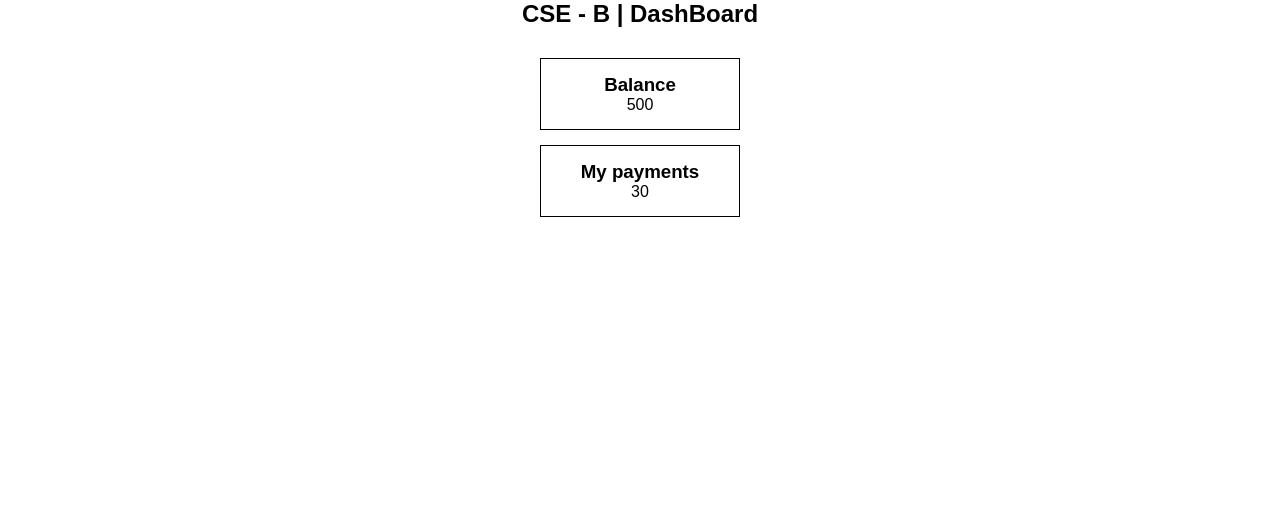
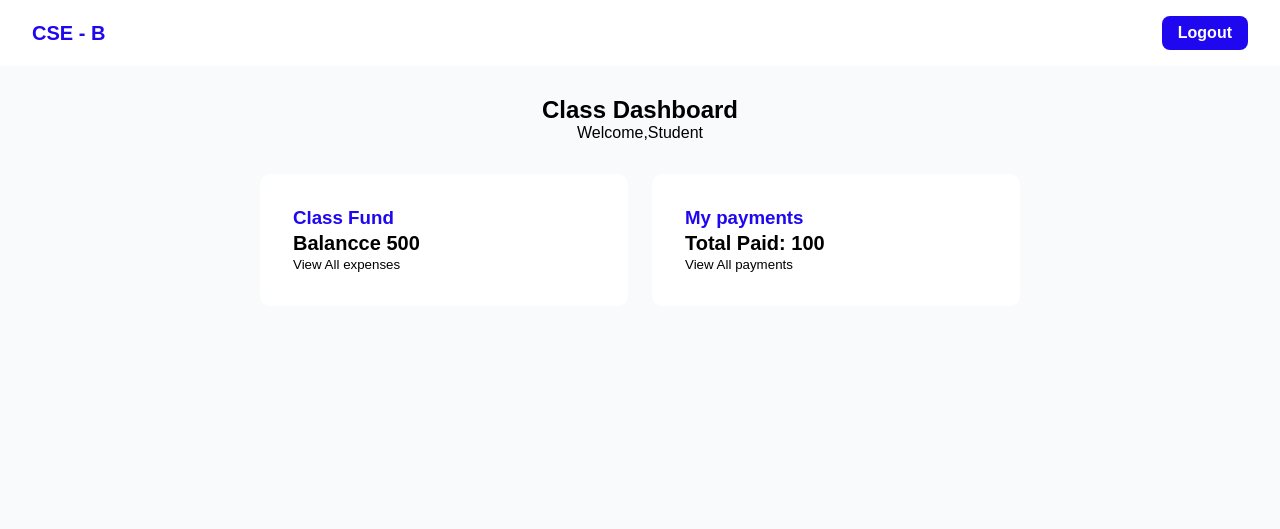
Before and after one commit to anugrahjames-official/classfund-manager, a plain HTML site: page dashboard.html in a window 1280 px wide. Drawn offline with Linux system fonts and the light colour scheme.

Commit message:
enhance dashboard layout and styles

```diff
--- a/dashboard.html
+++ b/dashboard.html
@@ -1,26 +1,43 @@
 <!DOCTYPE html>
 <html lang="en">
+
 <head>
     <meta charset="UTF-8">
     <meta name="viewport" content="width=device-width, initial-scale=1.0">
     <title>CSE - B </title>
     <link href="styles/style.css" rel="stylesheet">
 </head>
+
 <body>
 
-    <header class="dashboard container">
-     <h2>CSE - B | DashBoard</h2>
-    </header>
-    <main  class="dashboard container">
-        <div class="box">
-            <h3>Balance</h3>
-            <span>500</span>
+    <nav class="nav container">
+        <div id="header-name">CSE - B </div>
+        <button id="logout-btn" class="logout-btn">Logout</button>
+    </nav>
+    <section class="dashboard">
+        <div class="dashboard-header">
+            <h1>Class Dashboard</h1>
+            <p class="welcome">Welcome,<span id="user-name">Student</span></p>
         </div>
-        <div class="box">
-            <h3>My payments</h3>
-            <span>30</span>
+        <div class="cards-grid">
+            <div class="card">
+                <h3>Class Fund</h3>
+                <p>Balancce <span id="total-balance">500</span> </p>
+                <small >View All expenses</small>
+
+            </div>
+            <div class="card">
+                <h3>My payments</h3>
+                <p>Total Paid: <span id="user-total">100</span></p>
+                <small>View All payments</small>
+            </div>
+
         </div>
+    </section>
+    <main class="dashboard">
+
 
     </main>
 </body>
+
 </html>
--- a/styles/style.css
+++ b/styles/style.css
@@ -3,6 +3,11 @@
     box-sizing: border-box;
     margin: 0;
     padding: 0;
+}
+
+body {
+    background-color: #f8fafc;
+    ;
 }
 
 input {
@@ -35,10 +40,7 @@ button {
     padding: 10px 40px;
 }
 
-.container {
-    width: 400px;
-    margin: 0 auto;
-}
+
 
 /* login */
 .login-page {
@@ -81,22 +83,78 @@ button {
 
 
 /* dashboard */
-.box {
-    border: 1px black solid;
-    width: 50%;
-    margin-bottom: 5px;
-    display: flex;
-    flex-direction: column;
-    align-items: center;
-    padding: 15px 0px;
+#header-name {
+    font-weight: 700;
+    font-size: 1.25rem;
+    color: rgb(31, 7, 240);
+}
+.logout-btn {
+    padding: 0.5rem 1rem;
+    border: none;
+    border-radius: 8px;
+    font-size: 1rem;
+    font-weight: 600;
+    cursor: pointer;
+    color: white;
+    background-color: rgb(31, 7, 240);
+}
+
+.dashboard-header {
+    margin-top: 10PX;
+    margin-bottom: 2rem;
+    text-align: center;
+}
+
+.card {
+    background: white;
+    padding: 2rem;
+    border-radius: 10px;
+    cursor: pointer;
+    transition: transform 0.2s, box-shadow 0.2s;
+    border: 1px solid transparent;
 
 }
 
+.card p {
+    font-size: 1.25rem;
+    font-weight: 700;
+}
+
+.card h3 {
+    color: rgb(31, 7, 240);
+    margin-bottom: 3px;
+}
+
 .dashboard {
+    max-width: 800px;
+    margin: 0 auto;
+    padding: 20px;
+    padding-bottom: 100px;
+}
+
+nav {
+
+    padding: 1rem 2rem;
 
     display: flex;
-    flex-direction: column;
-    gap: 10px;
-    margin-bottom: 30px;
+    justify-content: space-between;
     align-items: center;
+    position: sticky;
+    top: 0;
+    background-color: white;
+    z-index: 100;
+
 }
+
+.cards-grid {
+
+    display: grid;
+    grid-template-columns: repeat(auto-fit, minmax(250px, 1fr));
+    gap: 1.5rem;
+}
+
+.card:hover {
+    transform: translateY(-5px);
+    box-shadow: 0 4px 12px rgba(0, 0, 0, 0.1);
+    border-color: #e2e8f0;
+}
```
